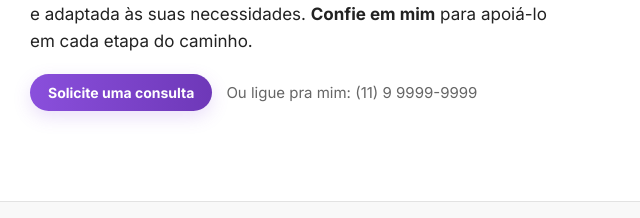
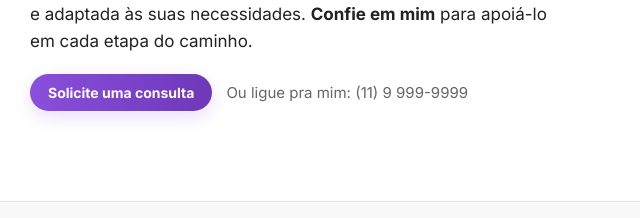
Before and after one commit to universo-familiar/app, a plain HTML site: page index.html in a window 1280 px wide. Shown: the part 797-1015 px from the top of the page, 640-1280 px from the left. Drawn offline with Linux system fonts and the light colour scheme.

Commit message:
Alteração no número de telefone. Foi feita essa alteração só para tentar enviar os arquivos de novo pro github

```diff
--- a/index.html
+++ b/index.html
@@ -75,7 +75,7 @@
         </p>
         <div class="cta-row">
           <a class="btn btn-primary" href="#">Solicite uma consulta</a>
-          <span class="phone">Ou ligue pra mim: (11) 9 9999-9999</span>
+          <span class="phone">Ou ligue pra mim: (11) 9 999-9999</span>
         </div>
       </div>
     </div>
```
